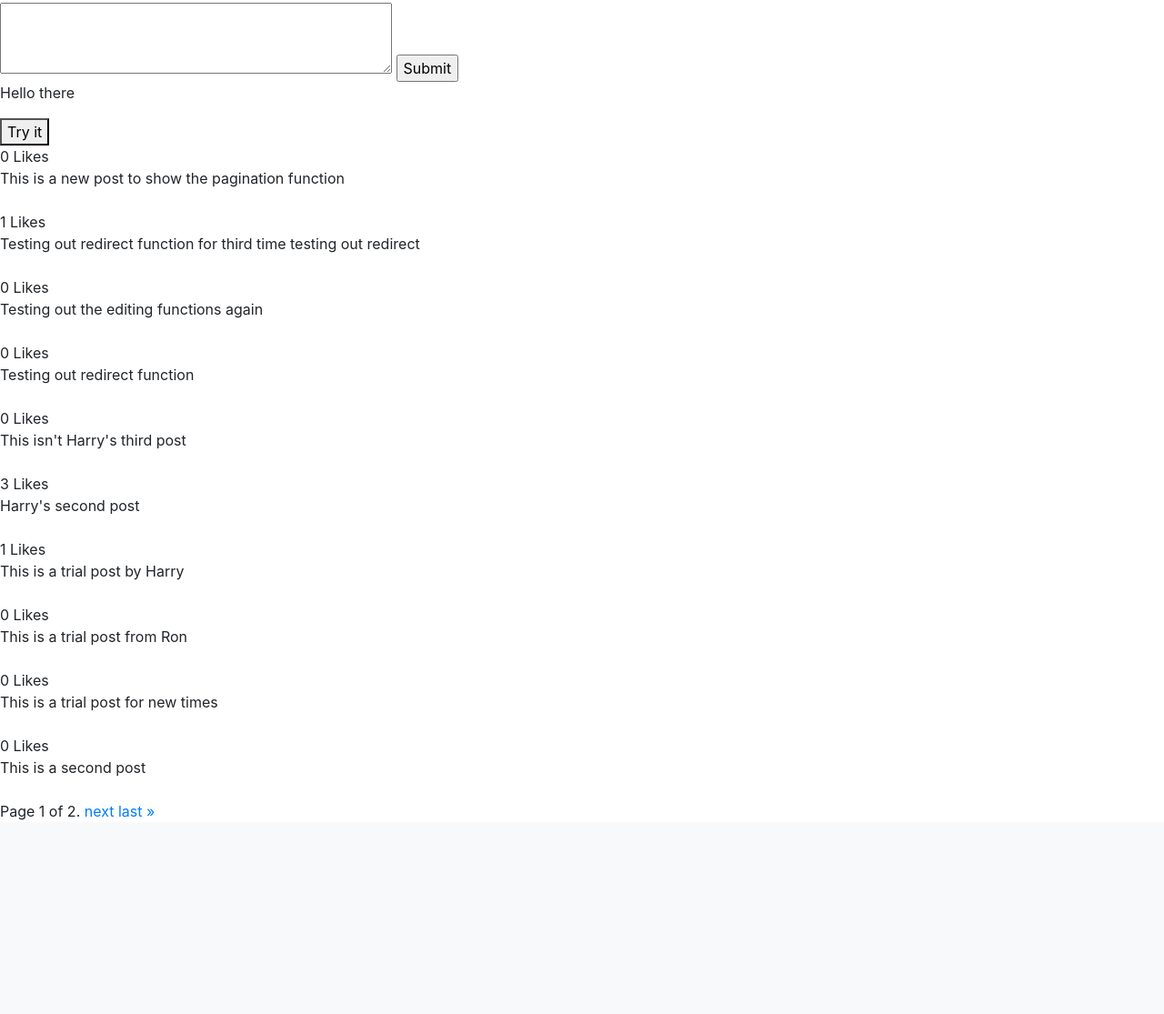
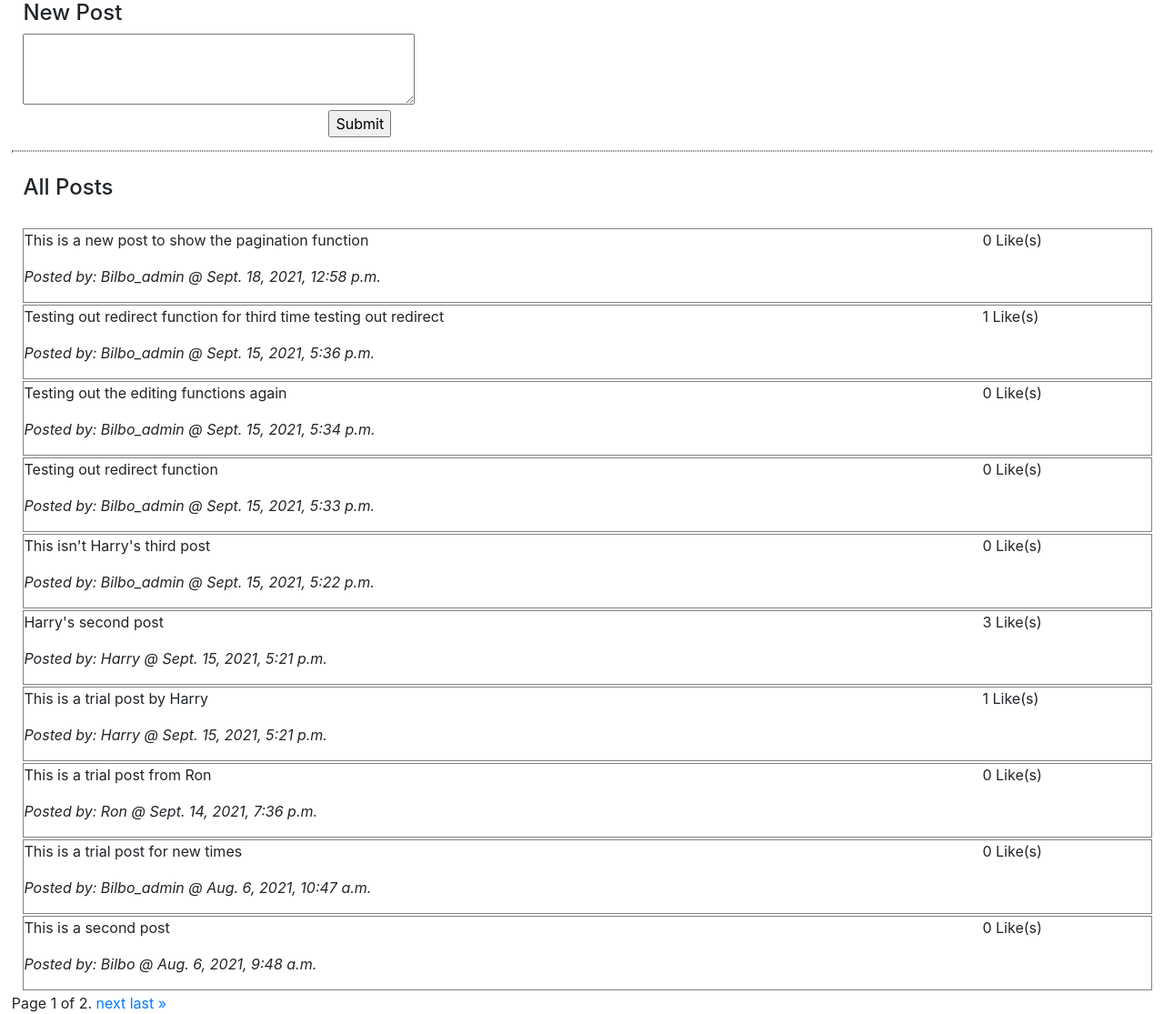
Before and after one commit to Bilbo312/CS50W_Project4, a Django app: page / in a window 1280 px wide. Shown: the part 56-1171 px from the top of the page at 91% size. Before the commit the page ends 958 px from the top, so only its background shows below. Run offline with Django 3.2, Linux system fonts and the light colour scheme; data comes from the database, SQL or seed files in the repository; both versions use the stored data as it was after the commit; some libraries are stand-ins or nearby versions.

Commit message:
Formatted All Posts

```diff
--- a/network/static/network/edit.js
+++ b/network/static/network/edit.js
@@ -1,25 +1,23 @@
 document.addEventListener('DOMContentLoaded', function() {
-    document.getElementById('btn').onclick = function() {
-        document.getElementById('example').innerHTML = 'Help'
-    };
+    // document.getElementById('btn').onclick = function() {
+    //     document.getElementById('example').innerHTML = 'Help'
+    // };
     document.querySelectorAll('.edit_btn').forEach(link => {
         link.onclick = () => {
             post_id = link.dataset.id;
-            let a = link.parentElement.parentElement.childNodes[5];
+            let a = link.parentElement.parentElement.parentElement.childNodes[1].childNodes[1];
             const original_text = a.innerHTML;
 
-            document.getElementById('example').innerHTML = link.innerHTML + " yeehaw " + post_id + original_text;
+            // document.getElementById('example').innerHTML = link.innerHTML + " yeehaw " + post_id + original_text;
             if (link.innerHTML === 'Edit') {
                 link.innerHTML = "Save Changes";
                 let text_area = document.createElement('textarea');
-                //let new_form = document.createElement('form');
                 text_area.innerHTML = original_text
                 text_area.id = 'content-edit';
                 a.parentNode.replaceChild(text_area,a);
-                //a.parentNode.appendChild(new_form);
             }
             else {
-                link.innerHTML = document.getElementById('content-edit').value + post_id;
+                //link.innerHTML = document.getElementById('content-edit').value + post_id;
                 fetch( "/edit", {
                     method: "PUT",
                     body: JSON.stringify({
--- a/network/static/network/likes.js
+++ b/network/static/network/likes.js
@@ -1,11 +1,7 @@
 document.addEventListener('DOMContentLoaded', function() {
-    // document.getElementById('btn').onclick = function() {
-    //     document.getElementById('example').innerHTML = 'Help'
-    // };
     document.querySelectorAll('.like_btn').forEach(link => {
         link.onclick = () => {
             const post_id = link.dataset.id;
-            // document.getElementById('example').innerHTML = link.innerHTML;
             if(link.innerHTML === "Like")
             {
                 document.querySelector(`#likes_${post_id}`).innerHTML++;
--- a/network/static/network/styles.css
+++ b/network/static/network/styles.css
@@ -0,0 +1,37 @@
+.post_block {
+    border-style: solid;
+    border-color: rgb(129, 129, 129);
+    border-width: 1px;
+    display: flex;
+    margin-right: 1%;
+    margin-bottom: 2px;
+}
+
+.body {
+    margin-left: 1%;
+}
+
+.create_post {
+    inline-size: 10%;
+}
+
+.striped-border {
+    border: 1px dotted rgb(129, 129, 129);
+    width: 99%;
+    margin-top: 3.5%;
+    margin-bottom: 2%;
+}
+
+.all_posts_block {
+    margin-top: 30px;
+    margin-left: 1%;
+}
+
+.posts {
+    width: 85%;
+}
+
+#new_post_btn {
+    position: absolute;
+    margin-left: 336px;
+}
--- a/network/templates/network/index.html
+++ b/network/templates/network/index.html
@@ -3,20 +3,30 @@
 
 {% block body %}
     <div class="body">
+        <div class="create_post">
+            <h4>New Post</h4>
             <form action="{% url 'create_post'%}" method="post">
                 {% csrf_token %}
                 {{ form.Post_content }}
-            <input class="submit-btn" type="submit" value="Submit" style="left: 445px; margin-top: 60px;"/>
+                <input class="submit-btn" id = "new_post_btn" type="submit" value="Submit" />
             </form>
         </div>
+    </div>
 
-    <p id = "example">Hello there</p>
-    <button id="btn" type="button">Try it</button>
+    <div class="striped-border"></div>
 
+    <h4 class="body">All Posts</h4>
+    <div class="all_posts_block">
         {% for Post in Posts %}
-        <div>
+            <div class="post_block">
+                <div class = "posts" id="post_{{Post.id}}" >
+                    <p>{{Post.content}}</p>
+                    <p><i>Posted by: {{Post.post_creator}} @ {{Post.time_created}}</i></p>
+                </div>
+                <div class="add_ons">
                     <div class = "likes">
-                <span id = "likes_{{Post.id}}">{{Post.likes.all.count}}</span> Likes
+                        <span id = "likes_{{Post.id}}">{{Post.likes.all.count}}</span> Like(s)
+
                         {% if user.is_authenticated %}
                             {% if request.user in Post.likes.all %}
                                 <a class="like_btn" data-id = "{{Post.id}}" href="#">Unlike</a>
@@ -27,17 +37,14 @@
                     </div>
                     <div class="edit" id="edit_{{Post.id}}">
                         {% if request.user == Post.post_creator %}
+                            <br>
                             <a class="edit_btn" data-id = "{{Post.id}}" href="#">Edit</a>
                         {% endif %}
                     </div>
-            <div class = "posts" id="post_{{Post.id}}">
-                {{Post.content}}
                 </div>
-            <br>
             </div>
         {% endfor %}
-
-
+    </div>
 
     <div class="pagination">
         <span class="step-links">
--- a/network/templates/network/layout.html
+++ b/network/templates/network/layout.html
@@ -24,7 +24,7 @@
                 </li>
                 {% if user.is_authenticated %}
                     <li class="nav-item">
-                        <a class="nav-link" href="{% url 'following_posts' %}">Following</a>
+                        <a class="nav-link" href="{% url 'following_posts' %}" >Following</a>
                     </li>
                     <li class="nav-item">
                         <a class="nav-link" href="{% url 'logout' %}">Log Out</a>
@@ -34,12 +34,12 @@
                         <a class="nav-link" href="{% url 'login' %}">Log In</a>
                     </li>
                     <li class="nav-item">
-                        <a class="nav-link" href="{% url 'register' %}">Register</a>
+                        <a class="nav-link" href="{% url 'register' %}" >Register</a>
                     </li>
                 {% endif %}
               </ul>
             </div>
-          </nav>
+        </nav>
 
         <div class="body">
             {% block body %}
--- a/network/things_to_do.txt
+++ b/network/things_to_do.txt
@@ -1 +1,2 @@
 Message on failure redirecting?
+Edit posts in own page
```
Also changed, not shown: db.sqlite3. Lines whose indentation alone changed are shown as unchanged.
